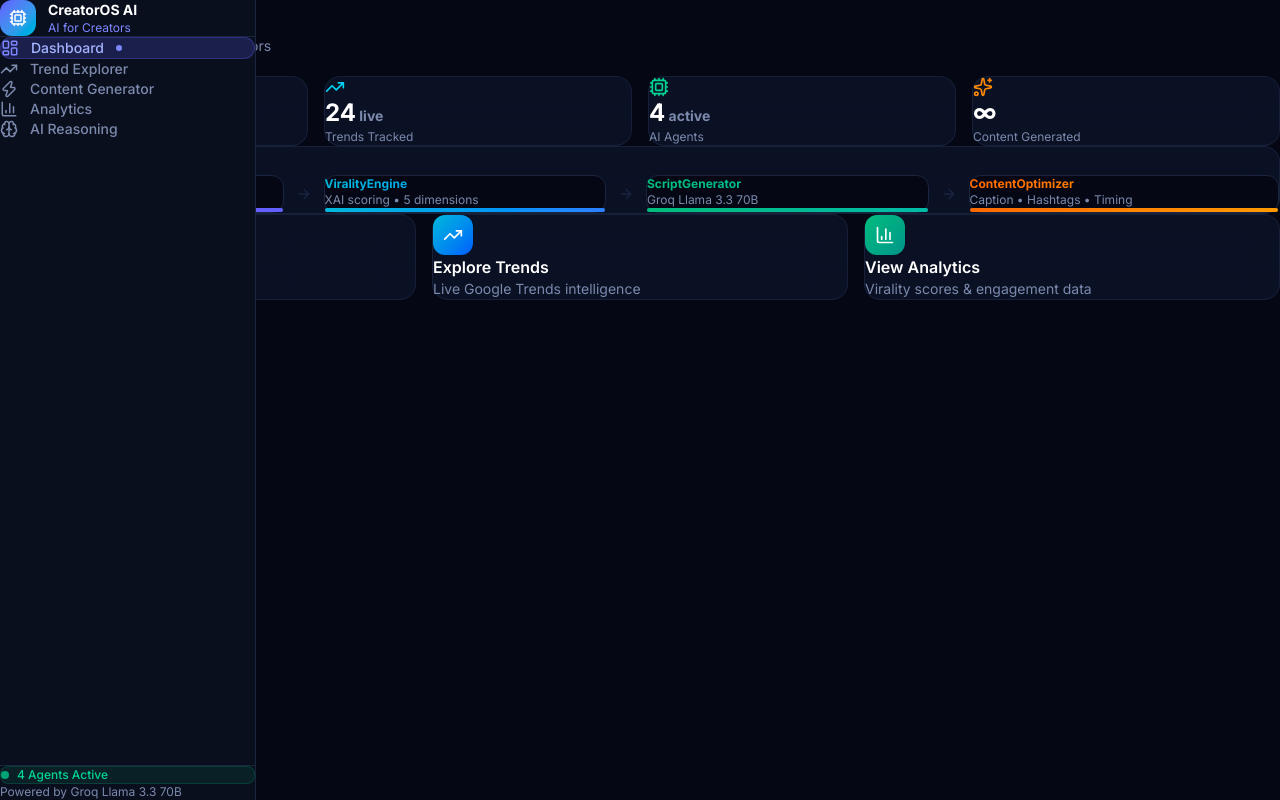
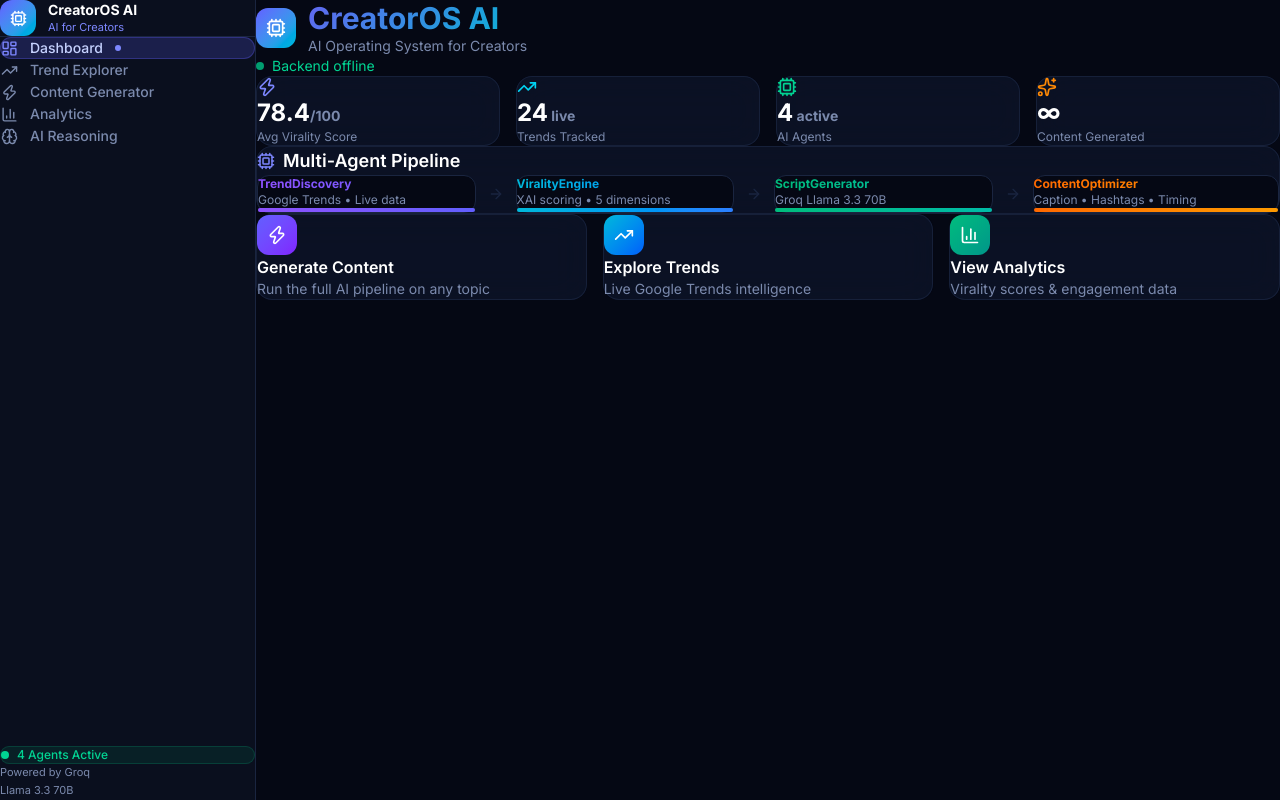
Before and after one commit to Pradyunkm/ratefluencer-hackathon, a Next.js app in the folder frontend/: page / in a window 1280 px wide. Built offline with nearby package versions, Linux system fonts and the light colour scheme; no server answers.

Commit message:
feat: CreatorOS AI v2.1 - premium responsive UI layouts and mobile sidebar shell

```diff
--- a/frontend/app/generate/page.tsx
+++ b/frontend/app/generate/page.tsx
@@ -63,7 +63,7 @@ export default function GeneratePage() {
         <p className="text-[#7b8aad]">4-agent AI pipeline — from topic to viral-ready content</p>
       </motion.div>
 
-      <div className="grid grid-cols-2 gap-6">
+      <div className="grid grid-cols-1 lg:grid-cols-2 gap-6">
         {/* Left: Input */}
         <motion.div initial={{ opacity: 0, x: -20 }} animate={{ opacity: 1, x: 0 }} transition={{ delay: 0.1 }}>
           <div className="glass p-6 mb-4">
--- a/frontend/app/layout.tsx
+++ b/frontend/app/layout.tsx
@@ -1,7 +1,7 @@
 import type { Metadata } from "next";
 import { Inter } from "next/font/google";
 import "./globals.css";
-import Sidebar from "@/components/Sidebar";
+import DashboardLayout from "@/components/DashboardLayout";
 
 const inter = Inter({ subsets: ["latin"], variable: "--font-inter" });
 
@@ -13,11 +13,8 @@ export const metadata: Metadata = {
 export default function RootLayout({ children }: { children: React.ReactNode }) {
   return (
     <html lang="en" className="dark">
-      <body className={`${inter.variable} font-sans bg-[#050814] text-white min-h-screen flex`}>
-        <Sidebar />
-        <main className="flex-1 ml-64 min-h-screen overflow-y-auto">
-          {children}
-        </main>
+      <body className={`${inter.variable} font-sans bg-[#050814] text-white min-h-screen`}>
+        <DashboardLayout>{children}</DashboardLayout>
       </body>
     </html>
   );
--- a/frontend/app/page.tsx
+++ b/frontend/app/page.tsx
@@ -48,7 +48,7 @@ export default function Dashboard() {
       </motion.div>
 
       {/* Stats */}
-      <div className="grid grid-cols-4 gap-4 mb-8">
+      <div className="grid grid-cols-1 sm:grid-cols-2 lg:grid-cols-4 gap-4 mb-8">
         {stats.map((s, i) => (
           <motion.div
             key={s.label}
@@ -69,14 +69,14 @@ export default function Dashboard() {
         <h2 className="text-lg font-semibold mb-5 flex items-center gap-2">
           <Cpu size={18} className="text-indigo-400" /> Multi-Agent Pipeline
         </h2>
-        <div className="flex items-center gap-3">
+        <div className="flex flex-col lg:flex-row lg:items-center gap-4 lg:gap-3">
           {agents.map((a, i) => (
-            <div key={a.name} className="flex items-center gap-3 flex-1">
+            <div key={a.name} className="flex flex-col lg:flex-row lg:items-center gap-4 lg:gap-3 flex-1">
               <motion.div
                 initial={{ scale: 0 }}
                 animate={{ scale: 1 }}
                 transition={{ delay: 0.4 + i * 0.15, type: "spring" }}
-                className="flex-1 rounded-xl p-4 border border-[#1a2540] bg-[#050814]"
+                className="w-full rounded-xl p-4 border border-[#1a2540] bg-[#050814]"
               >
                 <div className={`text-xs font-bold bg-gradient-to-r ${a.color} bg-clip-text text-transparent mb-1`}>{a.name}</div>
                 <div className="text-xs text-[#7b8aad]">{a.desc}</div>
@@ -89,14 +89,18 @@ export default function Dashboard() {
                   />
                 </div>
               </motion.div>
-              {i < agents.length - 1 && <ArrowRight size={16} className="text-[#1a2540] flex-shrink-0" />}
+              {i < agents.length - 1 && (
+                <div className="flex justify-center lg:block flex-shrink-0">
+                  <ArrowRight size={16} className="text-[#1a2540] rotate-90 lg:rotate-0" />
+                </div>
+              )}
             </div>
           ))}
         </div>
       </motion.div>
 
       {/* Quick Actions */}
-      <div className="grid grid-cols-3 gap-4">
+      <div className="grid grid-cols-1 md:grid-cols-3 gap-4">
         {[
           { href: "/generate", icon: Zap, title: "Generate Content", desc: "Run the full AI pipeline on any topic", color: "from-indigo-500 to-violet-600" },
           { href: "/trends", icon: TrendingUp, title: "Explore Trends", desc: "Live Google Trends intelligence", color: "from-cyan-500 to-blue-600" },
--- /dev/null
+++ b/frontend/components/DashboardLayout.tsx
@@ -0,0 +1,88 @@
+"use client";
+import { useState, useEffect } from "react";
+import { usePathname } from "next/navigation";
+import Sidebar from "./Sidebar";
+import { Menu, X, Cpu } from "lucide-react";
+import { motion, AnimatePresence } from "framer-motion";
+
+export default function DashboardLayout({ children }: { children: React.ReactNode }) {
+  const [sidebarOpen, setSidebarOpen] = useState(false);
+  const pathname = usePathname();
+
+  // Close sidebar on page change (for mobile view)
+  useEffect(() => {
+    setSidebarOpen(false);
+  }, [pathname]);
+
+  // Handle ESC key to close mobile sidebar
+  useEffect(() => {
+    const handleKeyDown = (e: KeyboardEvent) => {
+      if (e.key === "Escape") setSidebarOpen(false);
+    };
+    window.addEventListener("keydown", handleKeyDown);
+    return () => window.removeEventListener("keydown", handleKeyDown);
+  }, []);
+
+  return (
+    <div className="flex min-h-screen bg-[#050814] text-white">
+      {/* Desktop Sidebar (visible on lg screen and above) */}
+      <div className="hidden lg:block w-64 min-w-[256px] flex-shrink-0">
+        <Sidebar />
+      </div>
+
+      {/* Mobile/Tablet Sidebar (using Framer Motion for premium animations) */}
+      <AnimatePresence>
+        {sidebarOpen && (
+          <>
+            {/* Backdrop overlay */}
+            <motion.div
+              initial={{ opacity: 0 }}
+              animate={{ opacity: 0.6 }}
+              exit={{ opacity: 0 }}
+              onClick={() => setSidebarOpen(false)}
+              className="fixed inset-0 bg-black z-40 lg:hidden backdrop-blur-sm"
+            />
+            {/* Drawer */}
+            <motion.div
+              initial={{ x: "-100%" }}
+              animate={{ x: 0 }}
+              exit={{ x: "-100%" }}
+              transition={{ type: "spring", damping: 25, stiffness: 200 }}
+              className="fixed top-0 left-0 h-full w-64 max-w-[280px] z-50 lg:hidden"
+            >
+              <Sidebar onClose={() => setSidebarOpen(false)} isMobile={true} />
+            </motion.div>
+          </>
+        )}
+      </AnimatePresence>
+
+      {/* Main Content Area */}
+      <div className="flex-1 flex flex-col min-h-screen overflow-x-hidden">
+        {/* Mobile Header Bar */}
+        <header className="lg:hidden flex items-center justify-between px-6 py-4 bg-[#0a0f1e]/80 backdrop-blur-md border-b border-[#1a2540] sticky top-0 z-30">
+          <div className="flex items-center gap-3">
+            <div className="w-8 h-8 rounded-lg bg-gradient-to-br from-indigo-500 to-cyan-500 flex items-center justify-center flex-shrink-0">
+              <Cpu size={14} className="text-white" />
+            </div>
+            <span className="font-bold text-white text-sm tracking-tight">CreatorOS AI</span>
+          </div>
+
+          <button
+            onClick={() => setSidebarOpen(!sidebarOpen)}
+            className="w-10 h-10 rounded-xl bg-white/5 border border-white/10 flex items-center justify-center text-[#7b8aad] hover:text-white transition-colors"
+            aria-label="Toggle menu"
+          >
+            {sidebarOpen ? <X size={20} /> : <Menu size={20} />}
+          </button>
+        </header>
+
+        {/* Content wrapper */}
+        <main className="flex-1 p-4 sm:p-6 lg:p-8">
+          <div className="max-w-[1400px] mx-auto w-full">
+            {children}
+          </div>
+        </main>
+      </div>
+    </div>
+  );
+}
--- a/frontend/components/Sidebar.tsx
+++ b/frontend/components/Sidebar.tsx
@@ -2,7 +2,7 @@
 import Link from "next/link";
 import { usePathname } from "next/navigation";
 import { motion } from "framer-motion";
-import { LayoutDashboard, TrendingUp, Zap, BarChart3, Brain, Cpu } from "lucide-react";
+import { LayoutDashboard, TrendingUp, Zap, BarChart3, Brain, Cpu, X } from "lucide-react";
 
 const navItems = [
   { href: "/", icon: LayoutDashboard, label: "Dashboard" },
@@ -12,45 +12,60 @@ const navItems = [
   { href: "/reasoning", icon: Brain, label: "AI Reasoning" },
 ];
 
-export default function Sidebar() {
+interface SidebarProps {
+  onClose?: () => void;
+  isMobile?: boolean;
+}
+
+export default function Sidebar({ onClose, isMobile }: SidebarProps) {
   const pathname = usePathname();
 
   return (
-    <aside className="fixed left-0 top-0 h-full w-64 bg-[#0a0f1e] border-r border-[#1a2540] flex flex-col z-50">
+    <aside
+      style={{ width: "256px", minWidth: "256px" }}
+      className="fixed top-0 left-0 h-full bg-[#0a0f1e] border-r border-[#1a2540] flex flex-col z-50"
+    >
       {/* Logo */}
-      <div className="p-6 border-b border-[#1a2540]">
+      <div className="px-5 py-5 border-b border-[#1a2540] flex items-center justify-between">
         <div className="flex items-center gap-3">
-          <div className="w-9 h-9 rounded-xl bg-gradient-to-br from-indigo-500 to-cyan-500 flex items-center justify-center">
-            <Cpu size={18} className="text-white" />
+          <div className="w-9 h-9 rounded-xl bg-gradient-to-br from-indigo-500 to-cyan-500 flex items-center justify-center flex-shrink-0">
+            <Cpu size={17} className="text-white" />
           </div>
-          <div>
-            <div className="font-bold text-white text-sm">CreatorOS AI</div>
-            <div className="text-xs text-indigo-400">AI for Creators</div>
+          <div className="overflow-hidden">
+            <div className="font-bold text-white text-sm leading-tight truncate">CreatorOS AI</div>
+            <div className="text-[11px] text-indigo-400 truncate">AI for Creators</div>
           </div>
         </div>
+        {isMobile && onClose && (
+          <button
+            onClick={onClose}
+            className="p-1 rounded-lg text-[#7b8aad] hover:text-white hover:bg-white/5 transition-colors"
+            aria-label="Close sidebar"
+          >
+            <X size={18} />
+          </button>
+        )}
       </div>
 
       {/* Nav */}
-      <nav className="flex-1 p-4 space-y-1">
+      <nav className="flex-1 px-3 py-4 space-y-1 overflow-y-auto">
         {navItems.map(({ href, icon: Icon, label }) => {
           const active = pathname === href;
           return (
-            <Link key={href} href={href}>
+            <Link key={href} href={href} onClick={onClose}>
               <motion.div
-                whileHover={{ x: 4 }}
-                className={`flex items-center gap-3 px-4 py-3 rounded-xl text-sm font-medium transition-all cursor-pointer ${
+                whileHover={{ x: 3 }}
+                transition={{ duration: 0.15 }}
+                className={`flex items-center gap-3 px-3 py-2.5 rounded-xl text-sm font-medium transition-colors cursor-pointer ${
                   active
-                    ? "bg-indigo-500/20 text-indigo-300 border border-indigo-500/30"
-                    : "text-[#7b8aad] hover:text-white hover:bg-white/5"
+                    ? "bg-indigo-500/20 text-indigo-200 border border-indigo-500/30"
+                    : "text-[#7b8aad] hover:text-white hover:bg-white/5 border border-transparent"
                 }`}
               >
-                <Icon size={18} className={active ? "text-indigo-400" : ""} />
-                {label}
+                <Icon size={17} className={`flex-shrink-0 ${active ? "text-indigo-400" : ""}`} />
+                <span className="truncate">{label}</span>
                 {active && (
-                  <motion.div
-                    layoutId="active-pill"
-                    className="ml-auto w-1.5 h-1.5 rounded-full bg-indigo-400"
-                  />
+                  <div className="ml-auto w-1.5 h-1.5 rounded-full bg-indigo-400 flex-shrink-0" />
                 )}
               </motion.div>
             </Link>
@@ -59,12 +74,14 @@ export default function Sidebar() {
       </nav>
 
       {/* Footer */}
-      <div className="p-4 border-t border-[#1a2540]">
-        <div className="flex items-center gap-2 px-3 py-2 rounded-lg bg-emerald-500/10 border border-emerald-500/20">
-          <div className="w-2 h-2 rounded-full bg-emerald-400 pulse-dot" />
-          <span className="text-xs text-emerald-400 font-medium">4 Agents Active</span>
+      <div className="px-3 pb-5 space-y-3">
+        <div className="flex items-center gap-2 px-3 py-2.5 rounded-xl bg-emerald-500/10 border border-emerald-500/20">
+          <div className="w-2 h-2 rounded-full bg-emerald-400 flex-shrink-0 animate-pulse" />
+          <span className="text-xs text-emerald-400 font-medium truncate">4 Agents Active</span>
         </div>
-        <p className="text-xs text-[#7b8aad] mt-3 px-1">Powered by Groq Llama 3.3 70B</p>
+        <p className="text-[11px] text-[#7b8aad] px-1 leading-relaxed">
+          Powered by Groq<br />Llama 3.3 70B
+        </p>
       </div>
     </aside>
   );
```
Also changed, not shown: frontend/app/analytics/page.tsx (+4 -4 lines), frontend/app/reasoning/page.tsx (+5 -13 lines), frontend/app/trends/page.tsx (+13 -8 lines), 1 other file (tests, documents, lock files or other folders).
